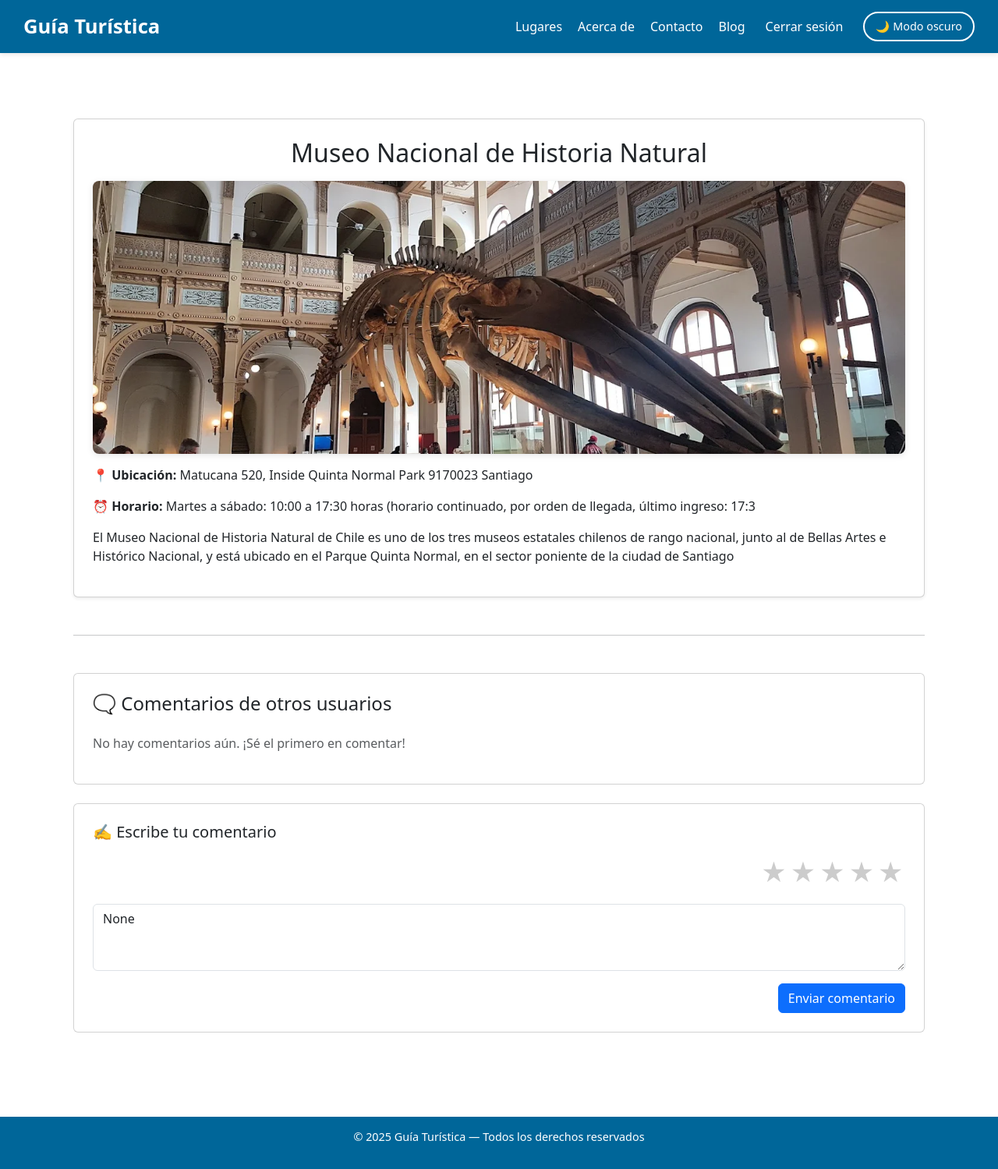
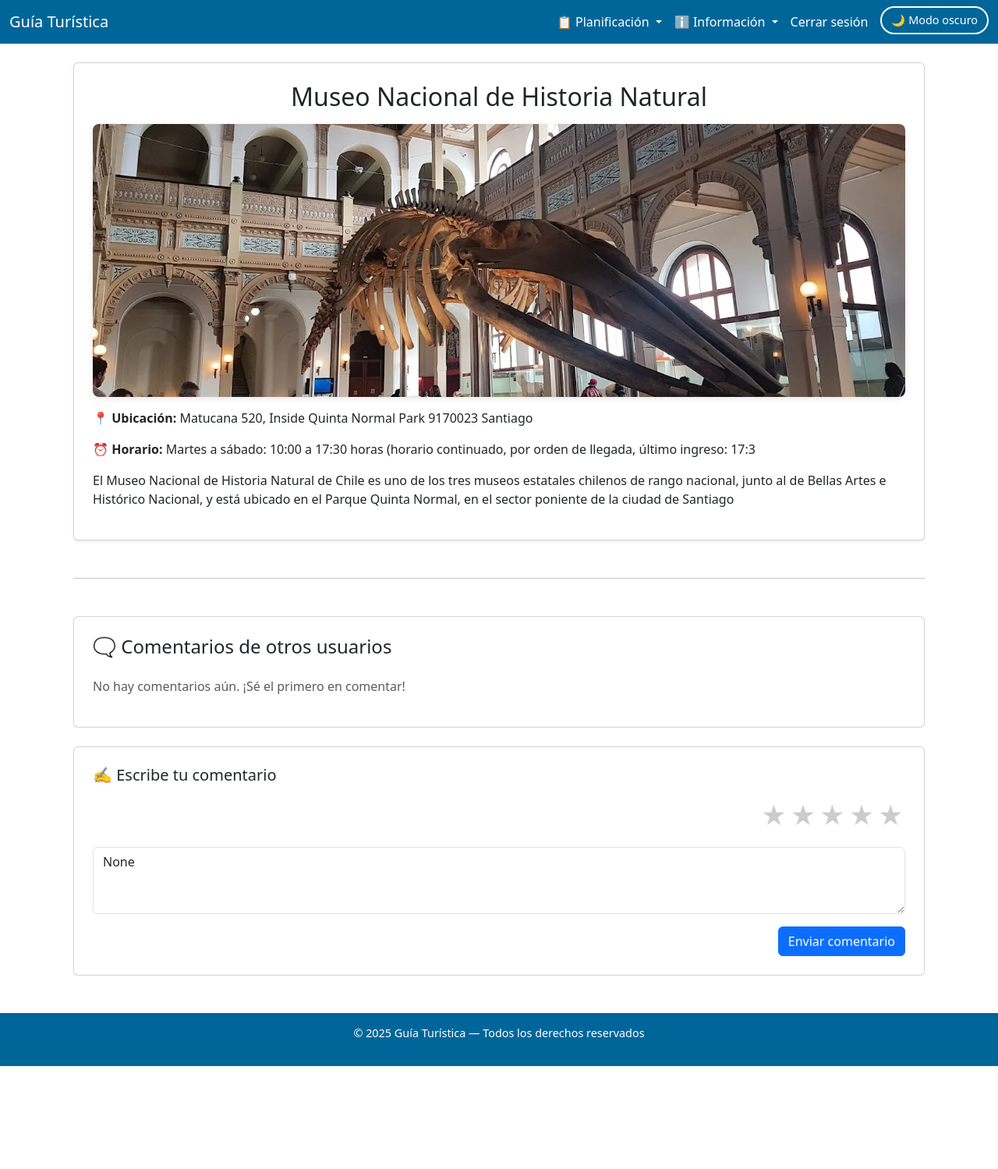
Before and after one commit to bastyv12/project, a Django app: page /lugares/1/ in a window 1280 px wide. Shown: the whole page at 78% size. After the commit the page ends 1367 px from the top, so only its background shows below. Run offline with Django 5.2, Linux system fonts and the light colour scheme; a user stored in the database is signed in; data comes from the database, SQL or seed files in the repository; data that the repository does not hold is empty.

Commit message:
terminadp

```diff
--- a/proyecto/turista/forms.py
+++ b/proyecto/turista/forms.py
@@ -3,6 +3,7 @@
 from .models import LugarTuristico, Comentario
 from django.contrib.auth.models import User
 from django.db import models
+from .models import AgendaViajes
 
 
 # Formulario para registrar lugares
@@ -30,3 +31,12 @@
         if User.objects.filter(email=email).exists():
             raise forms.ValidationError('Este correo electrónico ya está registrado.')
         return email
+
+class AgendaForm(forms.ModelForm):
+    class Meta:
+        model = AgendaViajes
+        fields = ['fecha_planificada', 'notas']
+        widgets = {
+            'fecha_planificada': forms.DateInput(attrs={'type': 'date', 'class': 'form-control'}),
+            'notas': forms.Textarea(attrs={'class': 'form-control', 'rows': 3}),
+        }
--- a/proyecto/turista/templates/turista/base.html
+++ b/proyecto/turista/templates/turista/base.html
@@ -1,12 +1,13 @@
 <!DOCTYPE html>
 <html lang="es">
 <head>
-  <meta charset="UTF-8">
-  <meta name="viewport" content="width=device-width, initial-scale=1.0">
+  <meta charset="UTF-8" />
+  <meta name="viewport" content="width=device-width, initial-scale=1.0" />
   <title>{% block title %}Guía Turística{% endblock %}</title>
   {% load static %}
   <link href="https://fonts.googleapis.com/css2?family=Poppins:wght@300;500;700&display=swap" rel="stylesheet">
-  <link href="https://cdn.jsdelivr.net/npm/bootstrap@5.3.0/dist/css/bootstrap.min.css" rel="stylesheet">
+  <link href="https://cdn.jsdelivr.net/npm/bootstrap@5.3.0/dist/css/bootstrap.min.css" rel="stylesheet" />
+  <script src="https://cdn.jsdelivr.net/npm/bootstrap@5.3.0/dist/js/bootstrap.bundle.min.js"></script>
 
   <style>
     body {
@@ -16,74 +17,39 @@
       color: #333;
     }
 
-    header {
-      background: #006699;
-      color: white;
-      padding: 15px 30px;
-      display: flex;
-      justify-content: space-between;
-      align-items: center;
-      position: relative;
-      box-shadow: 0 2px 6px rgba(0, 0, 0, 0.1);
+    .navbar {
+      background-color: #006699;
     }
 
-    .logo {
-      font-size: 1.6rem;
-      font-weight: 700;
+    .navbar-brand, .nav-link, .dropdown-item {
+      color: white !important;
+      font-weight: 500;
     }
 
-    .menu-toggle {
-      display: none;
-      flex-direction: column;
-      cursor: pointer;
+    .nav-link:hover, .dropdown-item:hover {
+      color: #ffcc00 !important;
     }
 
-    .menu-toggle span {
-      background: white;
-      height: 3px;
-      margin: 4px 0;
-      width: 25px;
-      border-radius: 3px;
+    .dropdown-menu {
+      background-color: #006699;
+      border-radius: 8px;
     }
 
-    nav {
-      display: flex;
-      gap: 20px;
-      align-items: center;
+    .dropdown-item {
+      color: white !important;
     }
 
-    nav a, nav button {
-      color: white;
-      text-decoration: none;
-      font-weight: 500;
-      transition: 0.3s;
-      background: none;
-      border: none;
-      cursor: pointer;
-      font-family: inherit;
-    }
-
-    nav a:hover, nav button:hover {
-      color: #ffcc00;
+    .dropdown-item:hover {
+      background-color: #005580;
     }
 
     .theme-button {
-      padding: 6px 14px;
-      border-radius: 25px;
       border: 2px solid white;
+      border-radius: 20px;
+      padding: 5px 12px;
+      background: transparent;
+      color: white;
       font-size: 0.9rem;
-      transition: all 0.3s ease;
-    }
-
-    .theme-button:hover {
-      background-color: white;
-      color: #006699;
-    }
-
-    .container {
-      max-width: 1200px;
-      margin: auto;
-      padding: 30px 20px;
     }
 
     footer {
@@ -94,108 +60,101 @@
       font-size: 0.9rem;
     }
 
-    @media (max-width: 768px) {
-      .menu-toggle {
-        display: flex;
-      }
-
-      nav {
-        display: none;
-        flex-direction: column;
-        position: absolute;
-        background: #006699;
-        top: 60px;
-        right: 0;
-        width: 220px;
-        padding: 15px;
-      }
-
-      nav.active {
-        display: flex;
-      }
-
-      nav a, nav form, nav button {
-        padding: 10px 0;
-        text-align: left;
-      }
-    }
-
-    /* Modo oscuro */
     .dark-theme {
       background-color: #121212;
       color: #e0e0e0;
     }
 
-    .dark-theme header, .dark-theme footer, .dark-theme nav {
+    .dark-theme .navbar,
+    .dark-theme footer,
+    .dark-theme .dropdown-menu {
       background-color: #1e1e1e;
     }
 
-    .dark-theme nav a, .dark-theme nav button {
-      color: #f0f0f0;
-    }
-
-    .dark-theme .theme-button {
-      border: 2px solid #f0f0f0;
-      color: #f0f0f0;
-    }
-
-    .dark-theme .theme-button:hover {
-      background-color: #f0f0f0;
-      color: #1e1e1e;
+    .dark-theme .nav-link,
+    .dark-theme .dropdown-item {
+      color: #f0f0f0 !important;
     }
   </style>
 </head>
 <body>
 
-<header>
-  <div class="logo">Guía Turística</div>
+<!-- Header y menú responsive -->
+<nav class="navbar navbar-expand-lg navbar-dark">
+  <div class="container-fluid">
+    <a class="navbar-brand" href="#">Guía Turística</a>
+    <button class="navbar-toggler" type="button" data-bs-toggle="collapse" data-bs-target="#menuNav" aria-controls="menuNav" aria-expanded="false" aria-label="Menú">
+      <span class="navbar-toggler-icon"></span>
+    </button>
 
-  <div class="menu-toggle" onclick="toggleMenu()">
-    <span></span><span></span><span></span>
-  </div>
+    <div class="collapse navbar-collapse" id="menuNav">
+      <ul class="navbar-nav ms-auto mb-2 mb-lg-0">
 
-  <nav id="menu">
         {% if user.is_authenticated %}
-      <a href="{% url 'catalogo' %}" onclick="closeMenu()">Lugares</a>
-      <a href="{% url 'acerca' %}" onclick="closeMenu()">Acerca de</a>
-      <a href="{% url 'contacto' %}" onclick="closeMenu()">Contacto</a>
-      <a href="{% url 'blog' %}" onclick="closeMenu()">Blog</a>
+        <!-- Planificación -->
+        <li class="nav-item dropdown">
+          <a class="nav-link dropdown-toggle" href="#" id="planificacionDropdown" role="button" data-bs-toggle="dropdown" aria-expanded="false">
+            📋 Planificación
+          </a>
+          <ul class="dropdown-menu dropdown-menu-end" aria-labelledby="planificacionDropdown">
+            <li><a class="dropdown-item" href="{% url 'catalogo' %}">🌍 Lugares</a></li>
+            <li><a class="dropdown-item" href="{% url 'mi_agenda' %}">📒 Mi Agenda</a></li>
+            <li><a class="dropdown-item" href="{% url 'favoritos' %}">⭐ Favoritos</a></li>
+            <li><a class="dropdown-item" href="{% url 'proximos' %}">📆 Próximos Viajes</a></li>
+            <li><a class="dropdown-item" href="{% url 'filtrar_lugares' %}">🔎 Filtrar</a></li>
+          </ul>
+        </li>
 
-      <form method="POST" action="{% url 'cerrar' %}" style="margin: 0;">
+        <!-- Información -->
+        <li class="nav-item dropdown">
+          <a class="nav-link dropdown-toggle" href="#" id="infoDropdown" role="button" data-bs-toggle="dropdown" aria-expanded="false">
+            ℹ️ Información
+          </a>
+          <ul class="dropdown-menu dropdown-menu-end" aria-labelledby="infoDropdown">
+            <li><a class="dropdown-item" href="{% url 'acerca' %}">ℹ️ Acerca</a></li>
+            <li><a class="dropdown-item" href="{% url 'contacto' %}">✉️ Contacto</a></li>
+            <li><a class="dropdown-item" href="{% url 'blog' %}">📰 Blog</a></li>
+          </ul>
+        </li>
+
+        <!-- Cerrar sesión -->
+        <li class="nav-item">
+          <form method="POST" action="{% url 'cerrar' %}">
             {% csrf_token %}
-        <button type="submit">Cerrar sesión</button>
+            <button type="submit" class="btn btn-sm btn-link nav-link">Cerrar sesión</button>
           </form>
+        </li>
+
         {% else %}
-      <a href="{% url 'login' %}" onclick="closeMenu()">Iniciar sesión</a>
-      <a href="{% url 'register' %}" onclick="closeMenu()">Registrarse</a>
+        <!-- Login/Registro -->
+        <li class="nav-item"><a class="nav-link" href="{% url 'login' %}">Iniciar sesión</a></li>
+        <li class="nav-item"><a class="nav-link" href="{% url 'register' %}">Registrarse</a></li>
         {% endif %}
 
-    <button id="theme-toggle" onclick="toggleTheme()" class="theme-button">
-      🌙 Modo oscuro
-    </button>
+        <!-- Botón de tema -->
+        <li class="nav-item">
+          <button id="theme-toggle" class="theme-button ms-2">🌙 Modo oscuro</button>
+        </li>
+      </ul>
+    </div>
+  </div>
 </nav>
-</header>
 
-<div class="container">
+<!-- Contenido principal -->
+<div class="container mt-4">
   {% block content %}{% endblock %}
 </div>
 
+<!-- Footer -->
 <footer>
   <p>&copy; 2025 Guía Turística — Todos los derechos reservados</p>
 </footer>
 
+<!-- Script de tema -->
 <script>
-  function toggleMenu() {
-    document.getElementById("menu").classList.toggle("active");
-  }
-
-  function closeMenu() {
-    document.getElementById("menu").classList.remove("active");
-  }
-
   document.addEventListener("DOMContentLoaded", function () {
+    const themeToggle = document.getElementById("theme-toggle");
     const body = document.body;
-    const themeToggle = document.getElementById("theme-toggle");
     const currentTheme = localStorage.getItem("theme");
 
     if (currentTheme === "dark") {
@@ -203,7 +162,7 @@
       themeToggle.innerText = "☀️ Modo claro";
     }
 
-    window.toggleTheme = function () {
+    themeToggle.onclick = function () {
       body.classList.toggle("dark-theme");
       const isDark = body.classList.contains("dark-theme");
       localStorage.setItem("theme", isDark ? "dark" : "light");
--- a/proyecto/turista/templates/turista/catalogo.html
+++ b/proyecto/turista/templates/turista/catalogo.html
@@ -182,6 +182,8 @@
           {% if user.is_authenticated %}
             <a href="{% url 'editar_lugar' lugar.id %}">Editar</a>
             <a href="{% url 'eliminar_lugar' lugar.id %}">Eliminar</a>
+            <a href="{% url 'agregar_a_agenda' lugar.id %}" class="btn btn-outline-primary mt-2">➕ Agregar a mi agenda</a>
+
           {% endif %}
         </div>
       </div>
--- a/proyecto/turista/urls.py
+++ b/proyecto/turista/urls.py
@@ -15,4 +15,12 @@
     path('contacto/', views.contacto, name='contacto'),
     path('blog/', views.blog, name='blog'),
     path('error/error_403/', views.error403, name='error_403'),
+    path('mi-agenda/', views.mi_agenda, name='mi_agenda'),
+    path('favoritos/', views.lugares_favoritos, name='favoritos'),
+    path('proximos/', views.proximos_viajes, name='proximos'),
+    path('agregar/<int:lugar_id>/', views.agregar_a_agenda, name='agregar_a_agenda'),
+    path('favorito/<int:agenda_id>/', views.marcar_favorito, name='marcar_favorito'),
+    path('agenda/editar/<int:agenda_id>/', views.editar_agenda, name='editar_agenda'),
+    path('agenda/eliminar/<int:agenda_id>/', views.eliminar_agenda, name='eliminar_agenda'),
+    path('filtrar/', views.filtrar_lugares, name='filtrar_lugares'),
 ]
--- a/proyecto/turista/views.py
+++ b/proyecto/turista/views.py
@@ -6,6 +6,11 @@
 from .models import LugarTuristico, Comentario
 from .forms import  LugarForm, ComentarioForm
 from django.contrib.auth import logout
+from django.contrib import messages
+from .models import LugarTuristico, AgendaViajes
+from django.utils import timezone
+from .forms import AgendaForm
+from .models import CATEGORIAS
 
 def home(request):
     return render(request, 'turista/home.html')
@@ -119,3 +124,89 @@
 
 def blog(request):
     return render(request, 'turista/blog.html')
+
+@login_required
+def mi_agenda(request):
+    agenda = AgendaViajes.objects.filter(usuario=request.user).order_by('fecha_planificada')
+    return render(request, 'turista/mi_agenda.html', {'agenda': agenda})
+
+# ⭐ Vista de lugares favoritos
+@login_required
+def lugares_favoritos(request):
+    favoritos = AgendaViajes.objects.filter(usuario=request.user, es_favorito=True)
+    return render(request, 'turista/favoritos.html', {'favoritos': favoritos})
+
+# 📆 Vista de próximos viajes
+@login_required
+def proximos_viajes(request):
+    hoy = timezone.now().date()
+    proximos = AgendaViajes.objects.filter(usuario=request.user, fecha_planificada__gte=hoy)
+    return render(request, 'turista/proximos.html', {'proximos': proximos})
+
+# ➕ Agregar lugar a agenda
+@login_required
+def agregar_a_agenda(request, lugar_id):
+    lugar = get_object_or_404(LugarTuristico, id=lugar_id)
+
+    if AgendaViajes.objects.filter(usuario=request.user, lugar=lugar).exists():
+        messages.info(request, "Este lugar ya está en tu agenda.")
+    else:
+        AgendaViajes.objects.create(
+            usuario=request.user,
+            lugar=lugar,
+            fecha_planificada=timezone.now().date()
+        )
+        messages.success(request, "Lugar agregado a tu agenda.")
+
+    return redirect('mi_agenda')
+
+# ✅ Marcar o desmarcar favorito
+@login_required
+def marcar_favorito(request, agenda_id):
+    agenda = get_object_or_404(AgendaViajes, id=agenda_id, usuario=request.user)
+    agenda.es_favorito = not agenda.es_favorito
+    agenda.save()
+    return redirect('mi_agenda')
+
+@login_required
+def editar_agenda(request, agenda_id):
+    agenda = get_object_or_404(AgendaViajes, id=agenda_id, usuario=request.user)
+
+    if request.method == 'POST':
+        form = AgendaForm(request.POST, instance=agenda)
+        if form.is_valid():
+            form.save()
+            messages.success(request, "Fecha actualizada correctamente.")
+            return redirect('mi_agenda')
+    else:
+        form = AgendaForm(instance=agenda)
+
+    return render(request, 'turista/editar_agenda.html', {'form': form})
+
+@login_required
+def eliminar_agenda(request, agenda_id):
+    agenda = get_object_or_404(AgendaViajes, id=agenda_id, usuario=request.user)
+
+    if request.method == 'POST':
+        agenda.delete()
+        messages.success(request, "Lugar eliminado de tu agenda.")
+        return redirect('mi_agenda')
+
+    return render(request, 'turista/eliminar_agenda.html', {'agenda': agenda})
+
+def filtrar_lugares(request):
+    categoria = request.GET.get('categoria')
+    ubicacion = request.GET.get('ubicacion')
+    lugares = LugarTuristico.objects.all()
+
+    if categoria:
+        lugares = lugares.filter(categoria=categoria)
+    if ubicacion:
+        lugares = lugares.filter(ubicacion__icontains=ubicacion)
+
+    return render(request, 'turista/catalogo_filtrado.html', {
+        'lugares': lugares,
+        'categorias': CATEGORIAS,
+        'categoria': categoria,
+        'ubicacion': ubicacion
+    })
```
Also changed, not shown: proyecto/turista/models.py (+13 -7 lines), proyecto/turista/templates/turista/catalogo_filtrado.html (added, +45 -0 lines), proyecto/turista/templates/turista/editar_agenda.html (added, +14 -0 lines), proyecto/turista/templates/turista/eliminar_agenda.html (added, +14 -0 lines), proyecto/turista/templates/turista/favoritos.html (added, +29 -0 lines), proyecto/turista/templates/turista/mi_agenda.html (added, +39 -0 lines), proyecto/turista/templates/turista/proximos.html (added, +27 -0 lines), proyecto/db.sqlite3, proyecto/turista/migrations/0004_agendaviajes_delete_lugar.py (added). Lines whose indentation alone changed are shown as unchanged.
